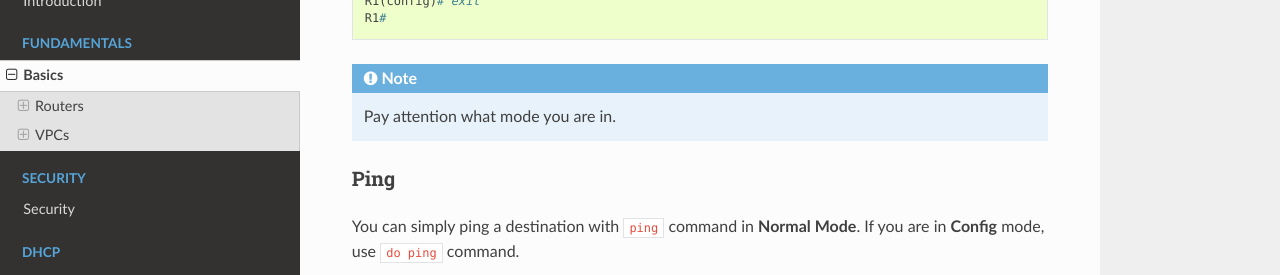
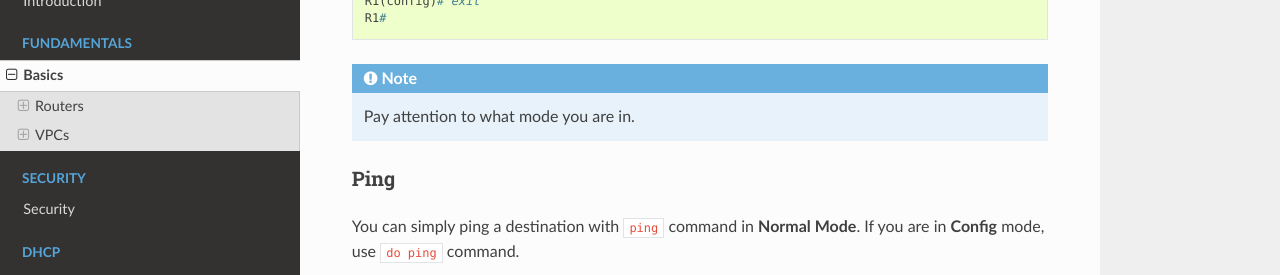
Before and after one commit to avestura/NetworkLab, a Sphinx documentation site: the page built from docs/source/Fundamentals/Basics.rst, in a window 1280 px wide and 900 px high, scrolled down 403 px. Shown: the part 151-426 px from the top of the window. Built offline with Sphinx 7.4.7 and the Read the Docs theme 2.0.0, drawn with Linux system fonts in a browser that asks for light colours; pages that are not in the unit, such as notebooks, are missing from menus.

```diff
--- a/docs/source/Fundamentals/Basics.rst
+++ b/docs/source/Fundamentals/Basics.rst
@@ -21,7 +21,7 @@ You can switch to config mode with ``config terminal`` or simply ``conf t`` comm
     R1(config)# exit
     R1#
 
-.. note:: Pay attention what mode you are in.
+.. note:: Pay attention to what mode you are in.
 
 ^^^^^^^^^^^^^^
 Ping
```
